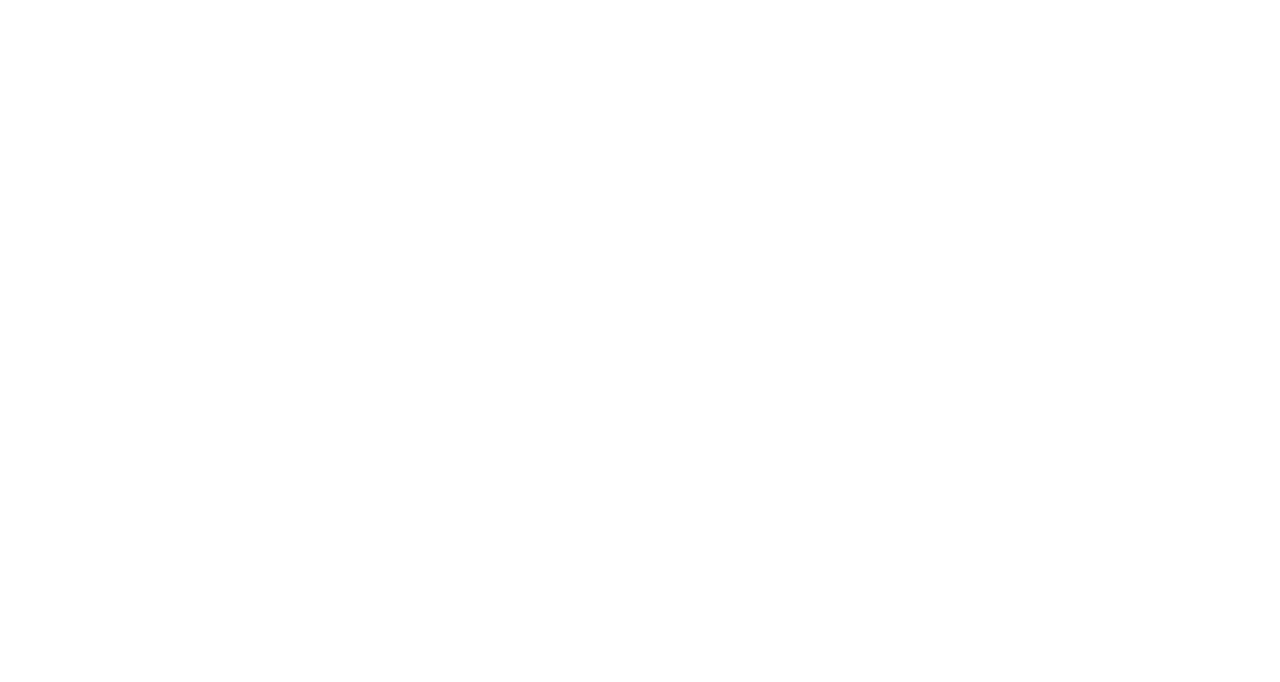
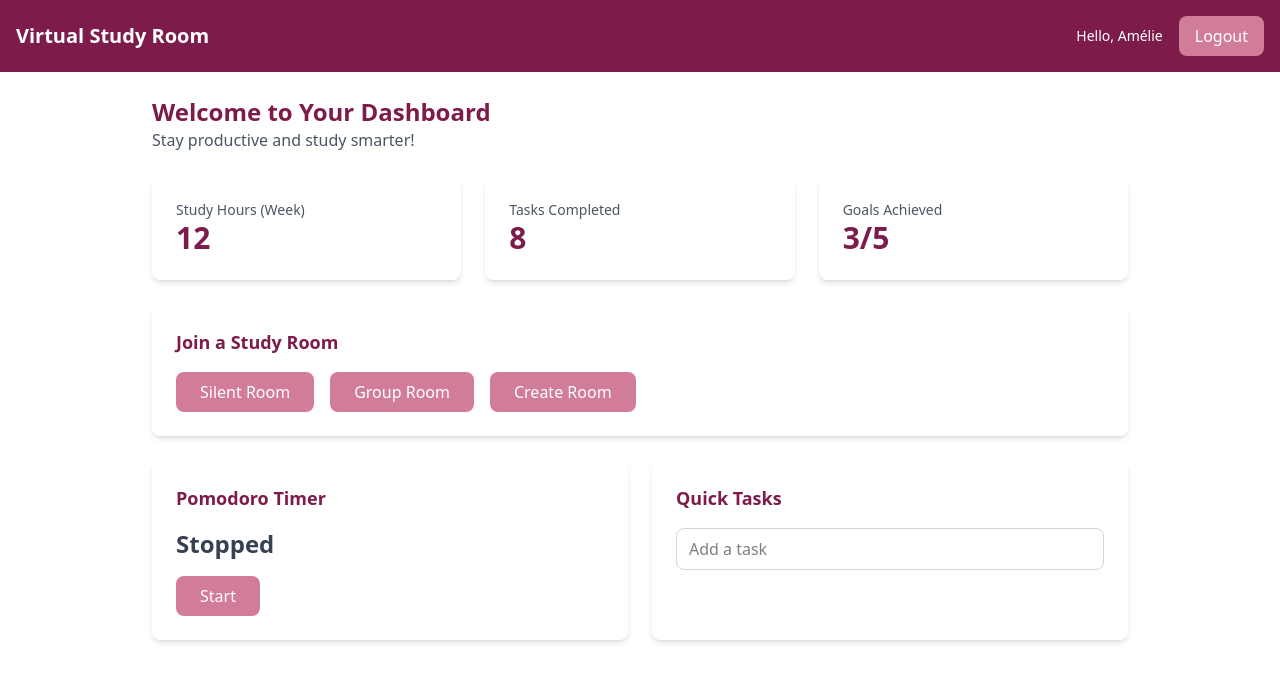
Before and after one commit to Gidayi-dev/Virty, a React (Vite) app: page /dashboard in a window 1280 px wide. Before the commit this address had no page. Shown: the top 682 px of the page. Built offline with nearby package versions, Linux system fonts and the light colour scheme.

Commit message:
virtual room

```diff
--- a/src/App.jsx
+++ b/src/App.jsx
@@ -1,6 +1,7 @@
 import { Routes, Route } from "react-router-dom";
 import SignUp from "./components/home/signup";
 import Login from "./components/home/login";
+import Dashboard from "./components/home/dashboard";
 
 function App() {
   return (
@@ -8,6 +9,7 @@ function App() {
       <Route path="/" element={<SignUp />} />
       <Route path="/signup" element={<SignUp />} />
       <Route path="/login" element={<Login />} />
+      <Route path="/dashboard" element={<Dashboard />} />
     </Routes>
   );
 }
--- /dev/null
+++ b/src/components/home/dashboard.jsx
@@ -0,0 +1,173 @@
+import React, { useState } from 'react';
+import { useNavigate } from 'react-router-dom';
+import { ToastContainer, toast } from 'react-toastify';
+import 'react-toastify/dist/ReactToastify.css';
+
+const Dashboard = () => {
+  const [timerRunning, setTimerRunning] = useState(false);
+  const [tasks, setTasks] = useState([]);
+  const [newTask, setNewTask] = useState('');
+  const navigate = useNavigate();
+
+  // Placeholder user data (replace with real data later)
+  const user = { name: 'Amélie', studyHours: 12, tasksCompleted: 8, goals: { completed: 3, total: 5 } };
+
+  const handleLogout = () => {
+    toast.info('Logging out...', { autoClose: 2000 });
+    setTimeout(() => navigate('/login'), 2000);
+  };
+
+  const togglePomodoro = () => {
+    setTimerRunning(!timerRunning);
+    if (!timerRunning) {
+      toast.success('Pomodoro started! 25 minutes of focus.', { autoClose: 2000 });
+    } else {
+      toast.info('Pomodoro paused.', { autoClose: 2000 });
+    }
+  };
+
+  const addTask = (e) => {
+    e.preventDefault();
+    if (newTask.trim()) {
+      setTasks([...tasks, { text: newTask, completed: false }]);
+      setNewTask('');
+      toast.success('Task added!', { autoClose: 2000 });
+    }
+  };
+
+  const toggleTaskCompletion = (index) => {
+    const updatedTasks = tasks.map((task, i) =>
+      i === index ? { ...task, completed: !task.completed } : task
+    );
+    setTasks(updatedTasks);
+    toast.info(updatedTasks[index].completed ? 'Task completed!' : 'Task unmarked.', { autoClose: 2000 });
+  };
+
+  const joinRoom = (roomType) => {
+    toast.success(`Joining ${roomType} room...`, { autoClose: 2000 });
+    setTimeout(() => navigate('/study-room'), 2000); // Placeholder route
+  };
+
+  const toggleTheme = () => {
+    setIsDarkMode(!isDarkMode);
+  };
+
+  return (
+    <div className="min-h-screen bg-white">
+      {/* Top Navigation Bar */}
+      <div className="bg-[#7D1C4A] text-white p-4 flex justify-between items-center">
+        <h1 className="text-xl font-bold">Virtual Study Room</h1>
+        <div className="flex items-center space-x-4">
+          <span className="text-sm">Hello, {user.name}</span>
+          <button
+            onClick={handleLogout}
+            className="bg-[#D17D98] text-white px-4 py-2 rounded-lg hover:bg-[#7D1C4A]"
+          >
+            Logout
+          </button>
+        </div>
+      </div>
+
+      {/* Main Content */}
+      <div className="p-6 max-w-5xl mx-auto">
+        {/* Welcome Message */}
+        <div className="mb-6">
+          <h2 className="text-2xl font-semibold text-[#7D1C4A]">Welcome to Your Dashboard</h2>
+          <p className="text-gray-600">Stay productive and study smarter!</p>
+        </div>
+
+        {/* Study Statistics */}
+        <div className="grid grid-cols-1 md:grid-cols-3 gap-6 mb-6">
+          <div className="bg-[white] p-6 rounded-lg shadow-md">
+            <p className="text-sm text-gray-600">Study Hours (Week)</p>
+            <p className="text-3xl font-bold text-[#7D1C4A]">{user.studyHours}</p>
+          </div>
+          <div className="bg-[white] p-6 rounded-lg shadow-md">
+            <p className="text-sm text-gray-600">Tasks Completed</p>
+            <p className="text-3xl font-bold text-[#7D1C4A]">{user.tasksCompleted}</p>
+          </div>
+          <div className="bg-[white] p-6 rounded-lg shadow-md">
+            <p className="text-sm text-gray-600">Goals Achieved</p>
+            <p className="text-3xl font-bold text-[#7D1C4A]">{user.goals.completed}/{user.goals.total}</p>
+          </div>
+        </div>
+
+        {/* Study Rooms */}
+        <div className="bg-white p-6 rounded-lg shadow-md mb-6">
+          <h2 className="text-lg font-semibold text-[#7D1C4A] mb-4">Join a Study Room</h2>
+          <div className="flex flex-wrap gap-4">
+            <button
+              onClick={() => joinRoom('Silent')}
+              className="bg-[#D17D98] text-white px-6 py-2 rounded-lg hover:bg-[#7D1C4A]"
+            >
+              Silent Room
+            </button>
+            <button
+              onClick={() => joinRoom('Group')}
+              className="bg-[#D17D98] text-white px-6 py-2 rounded-lg hover:bg-[#7D1C4A]"
+            >
+              Group Room
+            </button>
+            <button
+              onClick={() => joinRoom('Custom')}
+              className="bg-[#D17D98] text-white px-6 py-2 rounded-lg hover:bg-[#7D1C4A]"
+            >
+              Create Room
+            </button>
+          </div>
+        </div>
+
+        {/* Productivity Tools */}
+        <div className="grid grid-cols-1 md:grid-cols-2 gap-6">
+          {/* Pomodoro Timer */}
+          <div className="bg-white p-6 rounded-lg shadow-md">
+            <h2 className="text-lg font-semibold text-[#7D1C4A] mb-4">Pomodoro Timer</h2>
+            <div className="text-left">
+              <p className="text-2xl font-bold text-gray-700 mb-4">{timerRunning ? '25:00' : 'Stopped'}</p>
+              <button
+                onClick={togglePomodoro}
+                className="bg-[#D17D98] text-white px-6 py-2 rounded-lg hover:bg-[#7D1C4A]"
+              >
+                {timerRunning ? 'Pause' : 'Start'}
+              </button>
+            </div>
+          </div>
+
+          {/* Task List */}
+          <div className="bg-white p-6 rounded-lg shadow-md">
+            <h2 className="text-lg font-semibold text-[#7D1C4A] mb-4">Quick Tasks</h2>
+            <form onSubmit={addTask} className="mb-4">
+              <input
+                type="text"
+                value={newTask}
+                onChange={(e) => setNewTask(e.target.value)}
+                placeholder="Add a task"
+                className="w-full px-3 py-2 rounded-lg border border-gray-300 focus:outline-none focus:ring-2 focus:ring-[#D17D98]"
+              />
+            </form>
+            <ul className="max-h-32 overflow-y-auto">
+              {tasks.map((task, index) => (
+                <li key={index} className="flex items-center py-1">
+                  <input
+                    type="checkbox"
+                    checked={task.completed}
+                    onChange={() => toggleTaskCompletion(index)}
+                    className="mr-2 h-4 w-4 text-[#D17D98] border-gray-300 rounded focus:ring-[#D17D98]"
+                  />
+                  <span
+                    className={`text-sm text-gray-700 ${task.completed ? 'line-through text-gray-400' : ''}`}
+                  >
+                    {task.text}
+                  </span>
+                </li>
+              ))}
+            </ul>
+          </div>
+        </div>
+      </div>
+      <ToastContainer position="top-right" />
+    </div>
+  );
+};
+
+export default Dashboard;
```
